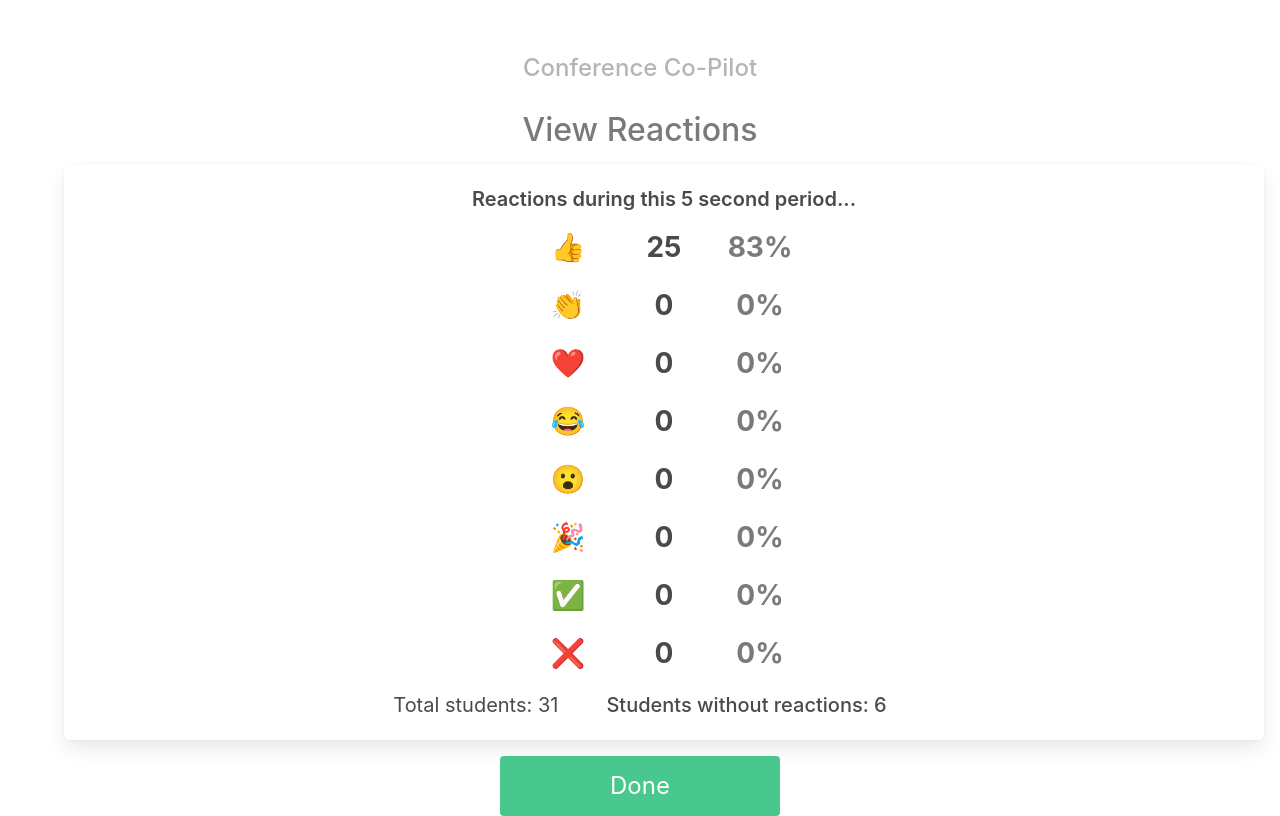
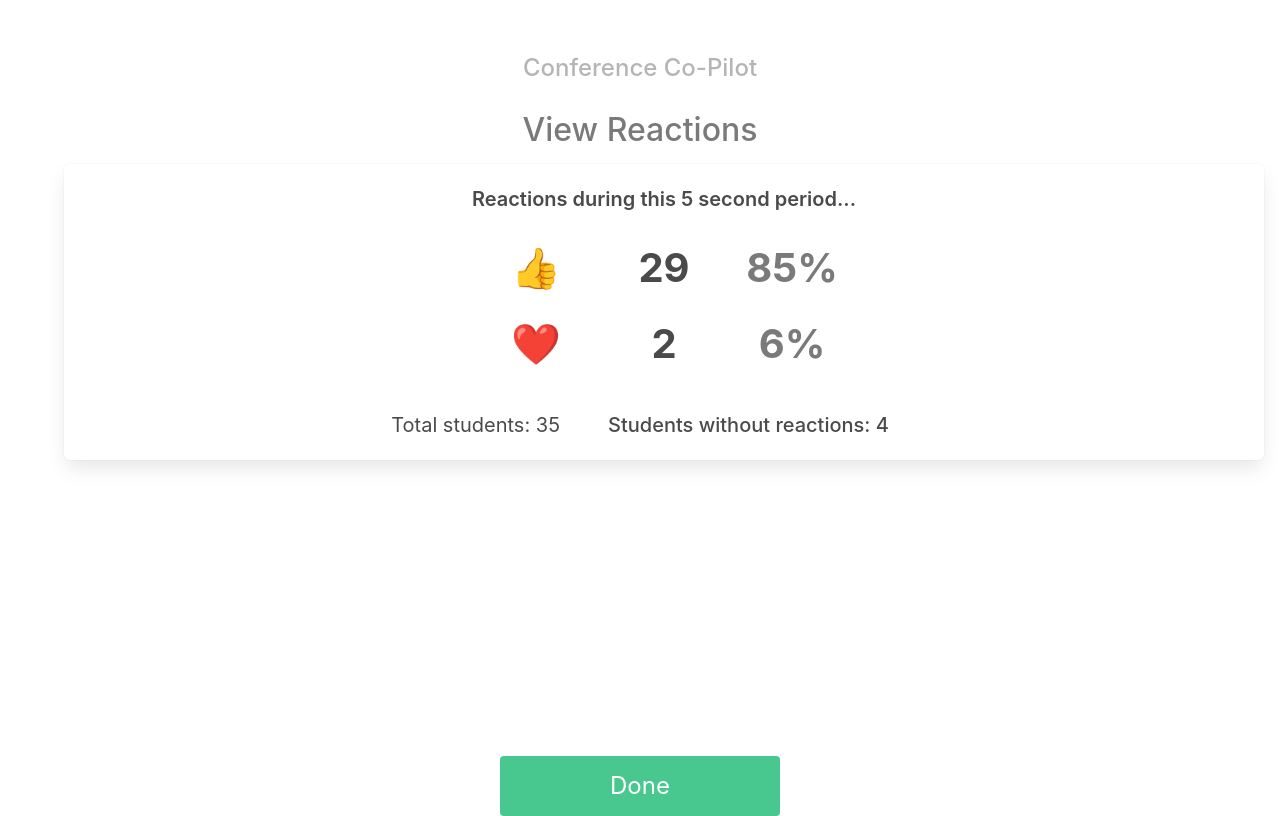
Before and after one commit to daniaalnahdi/is4300-project, a React (Create React App) app: page /is4300-project/reactions in a window 1280 px wide. Built offline with nearby package versions, Linux system fonts and the light colour scheme.

Commit message:
edit reactions layout

```diff
--- a/src/views/ReactionsView.jsx
+++ b/src/views/ReactionsView.jsx
@@ -2,20 +2,23 @@ import React, { useState, useEffect } from 'react';
 import { Link } from 'react-router-dom';
 
 const ReactionsView = () => {
-  const totalStudents = 30;
+  const totalHeartStudents = 2;
+  const totalReactionsStudents = 30;
+  const totalStudents = totalReactionsStudents + totalHeartStudents + 2;
 
   const [timeElapsed, setTimeElapsed] = useState(0);
   const [noReactions, setNoReactions] = useState(totalStudents);
   const [thumbsUp, setThumbsUp] = useState(1);
 
-  let thumbsUpPercent = Math.round((thumbsUp / totalStudents) * 100);
+  let thumbsUpPercent = Math.round((thumbsUp / (totalStudents)) * 100);
+  let heartsPercent = Math.round((totalHeartStudents / totalStudents) * 100);
 
   useEffect(() => {
     let timer = setInterval(() => {
       setTimeElapsed((prevState) => prevState + 1);
     }, 1000);
 
-    let reactionsLimit = 25;
+    let reactionsLimit = totalReactionsStudents;
     let reactionsIncrement = 4;
 
     let updateReactions = setInterval(() => {
@@ -28,9 +31,14 @@ const ReactionsView = () => {
       }
     }, 500);
 
+    let updateHearts = setTimeout(() => {
+        setNoReactions((prevState) => prevState - totalHeartStudents);
+    }, 1000);
+
     return () => {
       clearInterval(timer);
       clearInterval(updateReactions);
+      clearTimeout(updateHearts);
     };
   }, []);
 
@@ -45,49 +53,21 @@ const ReactionsView = () => {
             Reactions during this <span>{timeElapsed}</span> second period...
           </p>
           <div
-            className='has-text-weight-bold mt-3 reactions-list'
-            style={{ marginLeft: '16em', marginRight: '16em' }}
+            className='has-text-weight-bold is-size-2 mt-5 mb-5 reactions-list'
+            style={{ marginLeft: '10em', marginRight: '10em' }}
           >
             <div className='columns mb-1'>
               <div className='column '>👍</div>
               <div className='column'>{thumbsUp}</div>
               <div className='column has-text-grey'>{thumbsUpPercent}%</div>
             </div>
-            <div className='columns mb-1'>
-              <div className='column '>👏</div>
-              <div className='column'>0</div>
-              <div className='column has-text-grey'>0%</div>
-            </div>
-            <div className='columns mb-1'>
-              <div className='column '>❤️</div>
-              <div className='column'>0</div>
-              <div className='column has-text-grey'>0%</div>
-            </div>
-            <div className='columns mb-1'>
-              <div className='column '>😂</div>
-              <div className='column'>0</div>
-              <div className='column has-text-grey'>0%</div>
-            </div>
-            <div className='columns mb-1'>
-              <div className='column '>😮</div>
-              <div className='column'>0</div>
-              <div className='column has-text-grey'>0%</div>
-            </div>
-            <div className='columns mb-1'>
-              <div className='column '>🎉</div>
-              <div className='column'>0</div>
-              <div className='column has-text-grey'>0%</div>
-            </div>
-            <div className='columns mb-1'>
-              <div className='column '>✅ </div>
-              <div className='column'>0</div>
-              <div className='column has-text-grey'>0%</div>
-            </div>
-            <div className='columns mb-1'>
-              <div className='column '>❌</div>
-              <div className='column'>0</div>
-              <div className='column has-text-grey'>0%</div>
-            </div>
+            {timeElapsed > 1 && (
+              <div className='columns mb-1'>
+                <div className='column '>❤️</div>
+                <div className='column'>{totalHeartStudents}</div>
+                <div className='column has-text-grey'>{heartsPercent}%</div>
+              </div>
+            )}
           </div>
           <span className='mt-3 mr-6'>Total students: {totalStudents + 1}</span>
           <span className='has-text-weight-medium mt-3 mr-6'>
```
